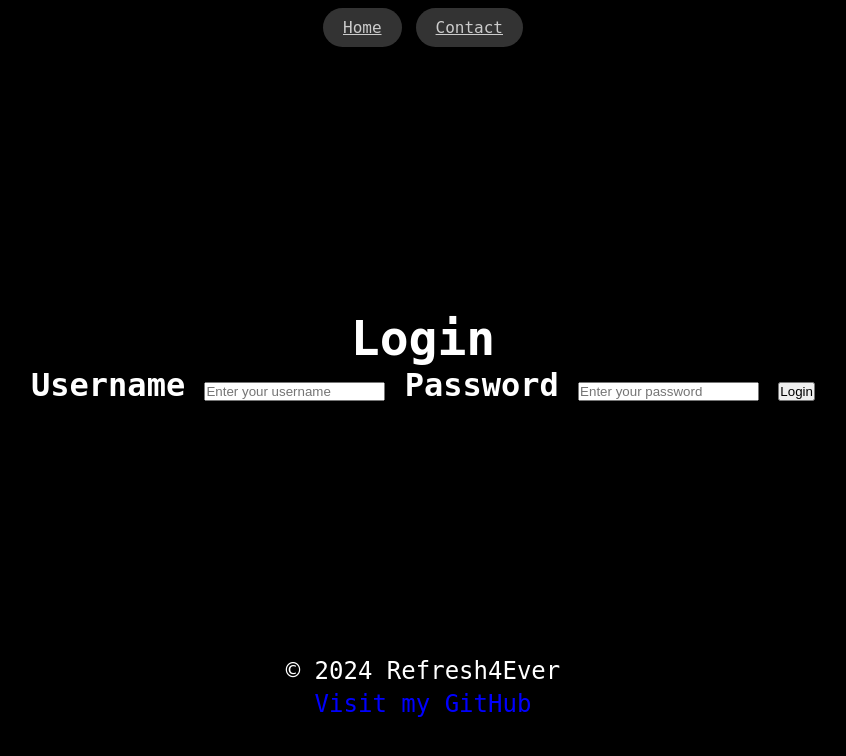
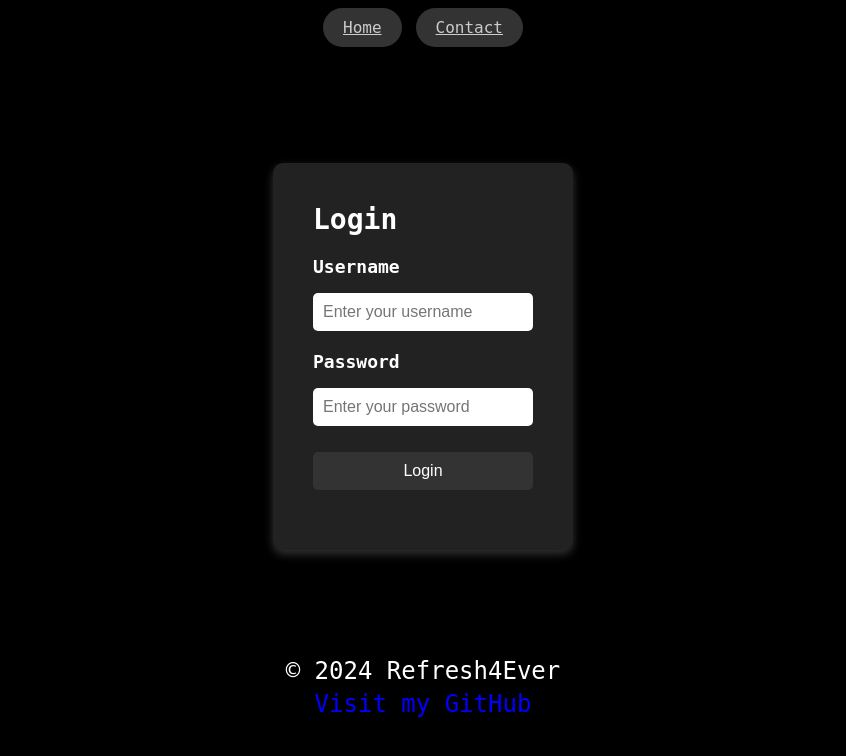
Before and after one commit to 9stown/9stown.github.io, a PHP site: page /login.html in a window 1280 px wide. Shown: the top 756 px of the page, without its empty margins (217-1063 px from the left). Run offline with PHP 8.4, Linux system fonts and the light colour scheme.

Commit message:
upd style.css

```diff
--- a/style.css
+++ b/style.css
@@ -65,3 +65,42 @@ body {
 .footer a:hover {
     text-decoration: underline;
 }
+
+.login-container {
+    background-color: #222;
+    padding: 40px;
+    border-radius: 10px;
+    box-shadow: 0 4px 10px rgba(255, 255, 255, 0.2);
+    width: 300px;
+    text-align: left;
+}
+
+.login-container h2 {
+    margin-bottom: 20px;
+    font-size: 28px;
+}
+
+.login-container label {
+    font-size: 18px;
+    margin-bottom: 10px;
+    display: block;
+}
+
+.login-container input {
+    width: 100%;
+    padding: 10px;
+    margin-bottom: 20px;
+    border: none;
+    border-radius: 5px;
+    font-size: 16px;
+}
+
+.login-container input[type="submit"] {
+    background-color: #333;
+    color: white;
+    cursor: pointer;
+}
+
+.login-container input[type="submit"]:hover {
+    background-color: #555;
+}
```
